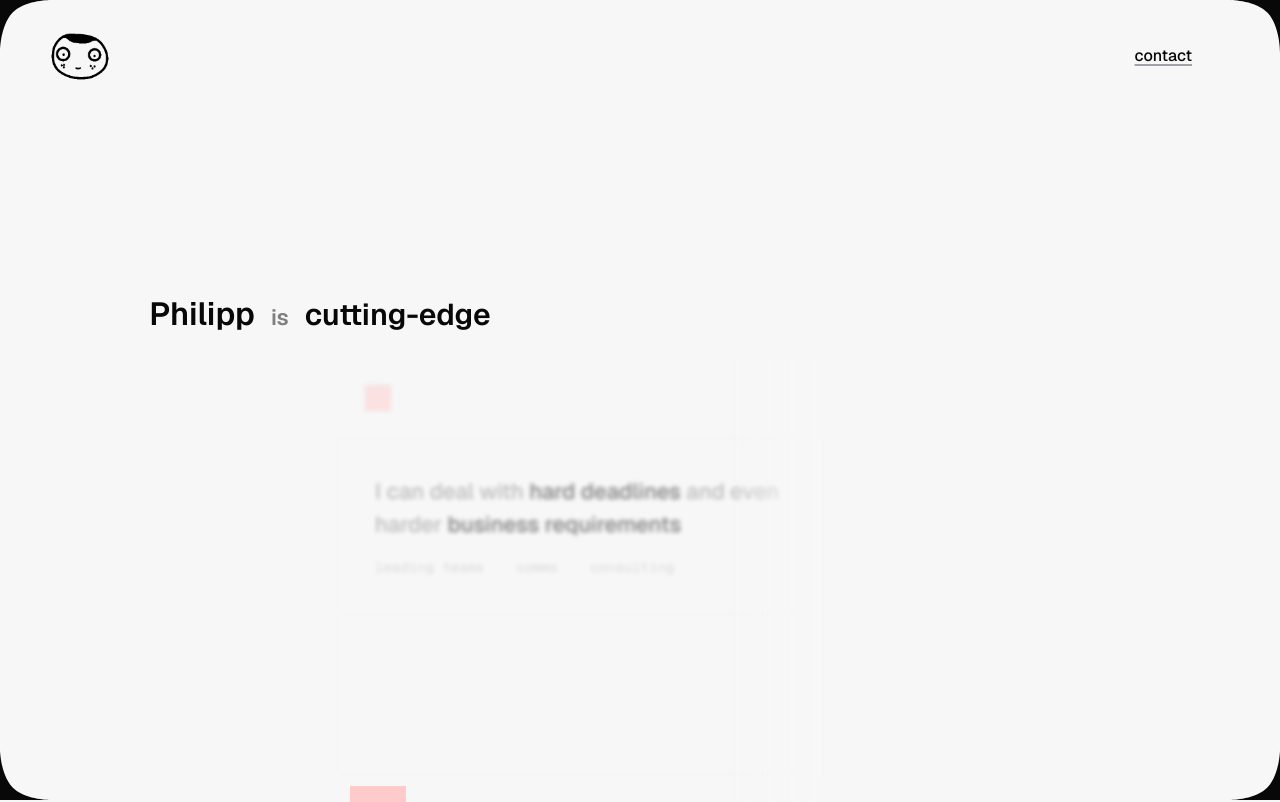
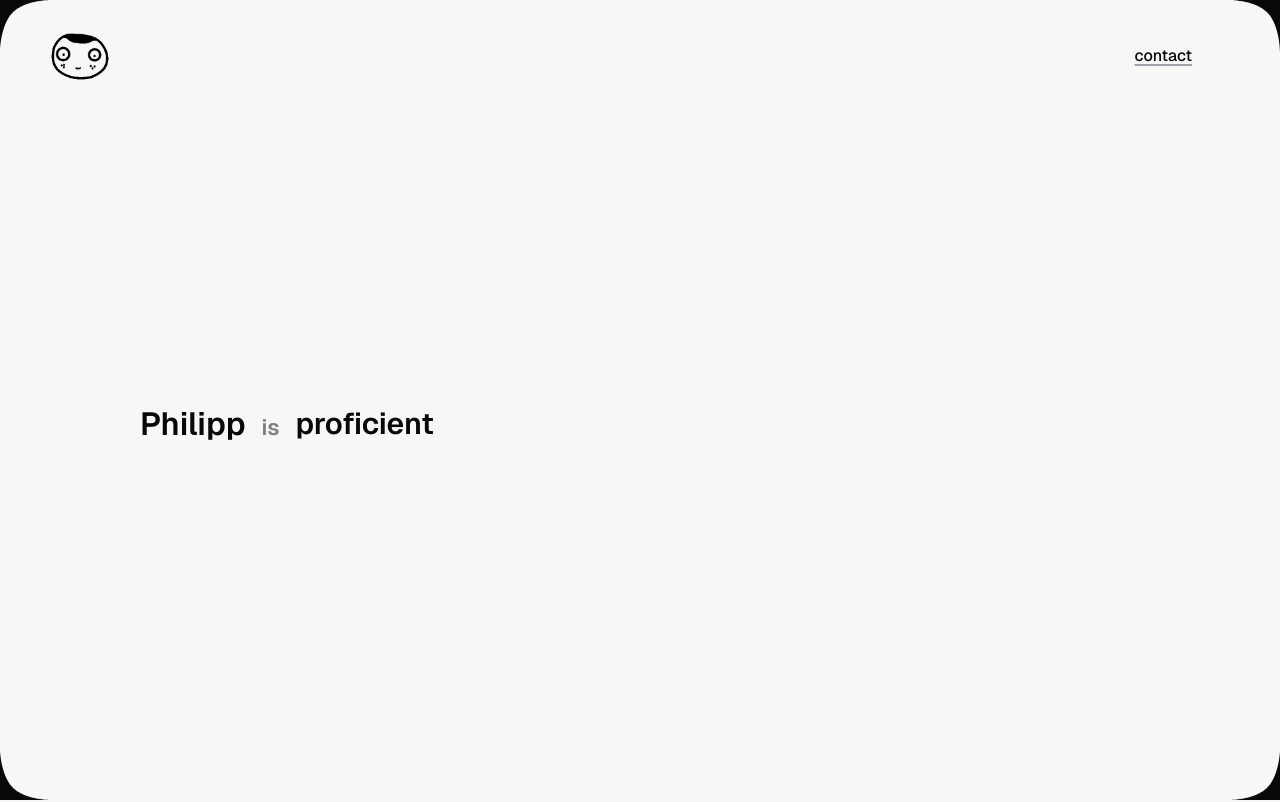
Before and after one commit to philparzer/website-v3, a Next.js app: page / in a window 1280 px wide. Shown: the top 802 px of the page. Built offline with nearby package versions, Linux system fonts and the light colour scheme.

Commit message:
update scroll anim

```diff
--- a/components/content-box.tsx
+++ b/components/content-box.tsx
@@ -1,6 +1,7 @@
 import { motion, useScroll } from "framer-motion";
-import { useEffect, useRef } from "react";
+import { useEffect, useRef, useState } from "react";
 import { useMotionValueEvent } from "framer-motion";
+import { useDebounce } from "@uidotdev/usehooks";
 
 interface ContentBoxProps {
   children?: React.ReactNode;
@@ -22,45 +23,40 @@ const ContentBox = ({
   const ref = useRef(null);
   const { scrollYProgress } = useScroll({
     target: ref,
-    offset: ["start start","0.7 center"],
+    offset: ["start start", "0.3 center"],
   });
 
   useMotionValueEvent(scrollYProgress, "change", (latest) => {
-
-    console.log("index ", index, "value", latest)
+    console.log("index ", index, "value", latest);
 
     if (latest > 0 && latest !== 1) {
-      setActiveIndex(index)
+      setActiveIndex(index);
     }
-
   });
 
   return (
-    <li
-    key={"test"}
+    <motion.li
+      key={"test"}
       ref={ref}
-      className={`relative  ${
-        activeIndex !== index ? "blur-[2px] opacity-50" : ""
+      className={`  transition-all relative  ${
+        activeIndex !== index ? "blur-[1px] opacity-50" : ""
       }`}
     >
       <motion.div
-        style={{ scale: scrollYProgress }}
-        className="bg-red-200 w-20 h-20"
-      ></motion.div>
-      <div
-        className={`w-full border relative dark:border-zinc-100/5 border-blackout/5 ${
+        className={`w-full border relative ${activeIndex === index ? "border-black/10 bg-white/50 backdrop-blur-lg border-t dark:border-zinc-100/10" : "dark:border-zinc-100/5 border-blackout/5"}  ${
           index === 0 ? "" : "border-t-0"
         } p-[36px]`}
+        style={activeIndex !== index ? undefined : { opacity: scrollYProgress }}
       >
         {children}
-        <ul className="flex  gap-8 text-sm dark:text-zinc-100/25 text-blackout/25 mt-4 font-mono">
+        <ul className="flex gap-8 text-sm dark:text-zinc-100/25 text-blackout/25 mt-4 font-mono">
           {keywords?.map((keyword, i) => (
             <li key={keyword + i}>{keyword}</li>
           ))}
         </ul>
-      </div>
-      <div className="w-full h-40 border dark:border-zinc-100/5 border-blackout/5 border-t-0 " />
-    </li>
+      </motion.div>
+      <motion.div className="w-full h-[200px] border dark:border-zinc-100/5 border-blackout/5 border-t-0 " />
+    </motion.li>
   );
 };
 
--- a/components/scroll-container.tsx
+++ b/components/scroll-container.tsx
@@ -1,6 +1,6 @@
 "use client";
 
-import { useScroll } from "framer-motion";
+import { AnimatePresence, motion, useScroll } from "framer-motion";
 import { useRef, useState } from "react";
 import ContentBox from "./content-box";
 
@@ -13,16 +13,40 @@ const ScrollContainer = ({}: ScrollContainerProps) => {
 
   return (
     <div className="relative w-full mb-[400px] flex flex-col items-center">
-      <div className="relative -translate-x-[60px]">
-        <div className="sticky top-[290px] left-0 translate-x-[100px] max-w-[792px] w-full flex justify-center">
-          <div className="flex gap-4 -translate-x-[360px]  text-[32px]  font-semibold items-baseline left-0 ">
-            Philipp <span className="opacity-50 text-[22px]">is</span>{" "}
-            <span className="text-[30px]">{WORDS[activeContentBoxIndex]}</span>
+      <div className="relative -translate-x-[10vw]">
+        <div className="sticky z-20 top-[400px] left-0 translate-x-[100px] max-w-[792px] w-full flex justify-center">
+          <div className="flex gap-4 relative -translate-x-[230px] w-full text-[32px]   font-semibold items-baseline left-0 ">
+            <div className="flex gap-4 items-baseline">
+              Philipp <span className="opacity-50 text-[22px]">is</span>{" "}
+            </div>
+            <div className="relative leading-normal h-[34px]">
+              <div>
+                <div className="absolute h-full flex whitespace-nowrap top-0 left-0 ">
+                  <div>
+                    <AnimatePresence mode="popLayout">
+                     {WORDS.filter((_, i) => i === activeContentBoxIndex).map((word, i) => (
+                        <motion.div
+                          className="absolute left-0 top-0  rounded-lg"
+                          key={word + i}
+
+                          initial={{ x: -100, opacity: 0 }}
+                          animate={{ x: 0, opacity: [0, 1, 1, 1, 1] }}
+
+                        >
+                            <div className="absolute origin-center h-full z-0 backdrop-blur-[2px] w-[120%] h-[120% rounded-full]"></div>
+                          <div className="text-[30px] relative z-10">{word}</div>
+                        </motion.div>
+                      ))}
+                    </AnimatePresence>
+                  </div>
+                </div>
+              </div>
+            </div>
           </div>
         </div>
         <main className="flex min-h-screen flex-col justify-between">
-          <section className="max-w-[792px] w-full mt-[310px] relative">
-            <div className="h-full right-0 top-0 absolute w-[20%] bg-gradient-to-l  dark:from-zinc-900 from-whiteout to-transparent z-10" />
+          <section className="max-w-[792px] w-full mt-[410px] relative">
+            <div className="h-full right-0 top-0 absolute w-[12%] bg-gradient-to-l  dark:from-zinc-900 from-whiteout to-transparent z-10" />
             <ul>
               <ContentBox
                 setActiveIndex={setActiveContentBoxIndex}
--- a/package.json
+++ b/package.json
@@ -9,6 +9,7 @@
     "lint": "next lint"
   },
   "dependencies": {
+    "@uidotdev/usehooks": "^2.4.1",
     "framer-motion": "^11.0.20",
     "geist": "^1.2.2",
     "next": "14.1.4",
```
Also changed, not shown: 1 other file (tests, documents, lock files or other folders).
